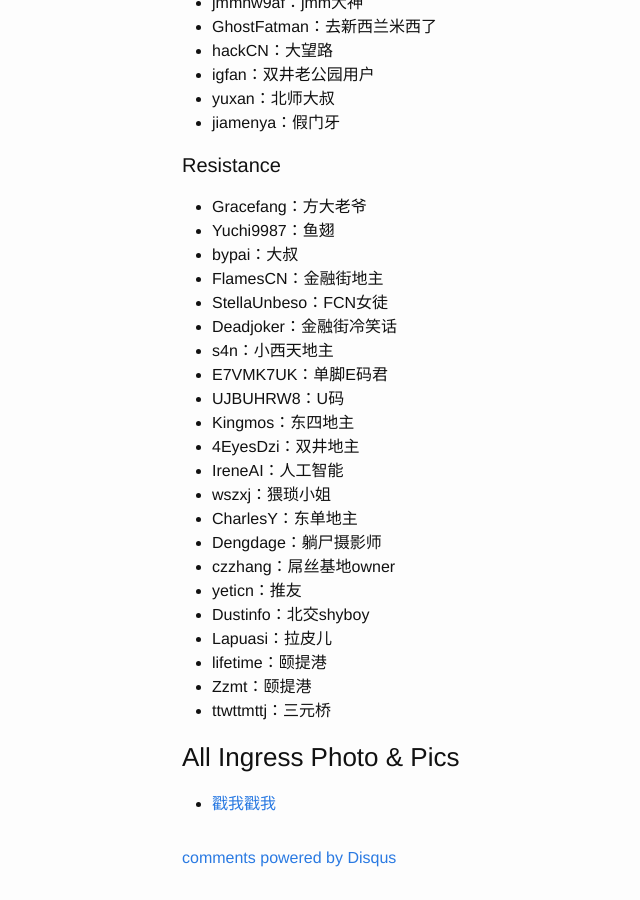
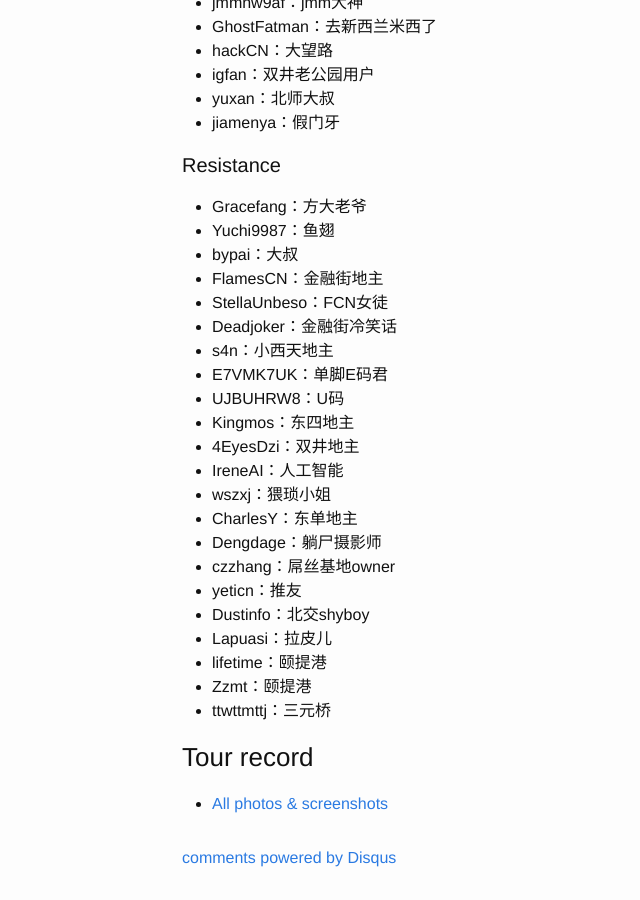
Before and after one commit to Afio/afio.github.io, a Jekyll site: the page built from _posts/2014-10-18-Ingress-Tour.md, in a window 1280 px wide and 900 px high, scrolled down 1574 px. Shown: the whole window, without its empty margins (88-728 px from the left). Built offline with Jekyll 4.4.1, drawn with Linux system fonts in a browser that asks for light colours; comment, search, counter and statistics services are not loaded.

Commit message:
####4 update

```diff
--- a/_posts/2014-10-18-Ingress-Tour.md
+++ b/_posts/2014-10-18-Ingress-Tour.md
@@ -96,6 +96,6 @@ Just like the Lines says, <a href="https://www.ingress.com/" target="_blank">Ing
 - ttwttmttj：三元桥
 
 
-###All Ingress Photo & Pics
+###Tour record
 
-- <a href="https://plus.google.com/photos/110298263430604287685/albums/6085988348907482833?authkey=CLDi_dTO4M7WFg" target="_blank"> 戳我戳我</a>
+- <a href="https://plus.google.com/photos/110298263430604287685/albums/6085988348907482833?authkey=CLDi_dTO4M7WFg" target="_blank"> All photos & screenshots</a>
```
